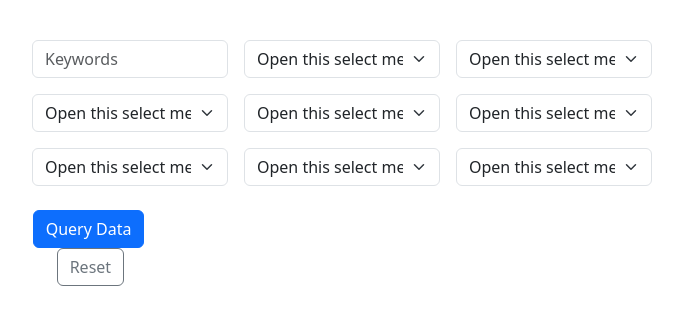
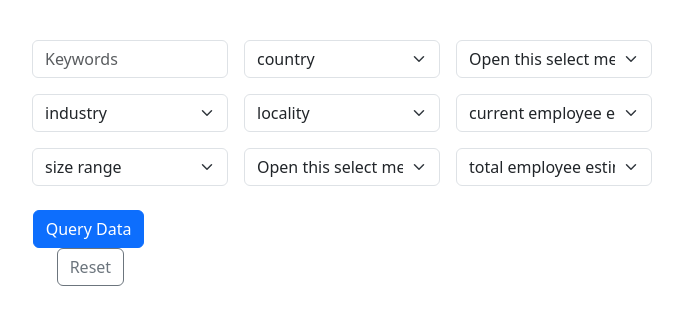
Before and after one commit to sagarpayghan/catalyst, a Django app: page /querydata/ in a window 1280 px wide. Shown: the part 56-381 px from the top of the page, without its empty margins (86-769 px from the left). Run offline with Django 4.2, Linux system fonts and the light colour scheme; the visitor is signed in with stand-in values (Sample User, id 1); some libraries are stand-ins or nearby versions.

Commit message:
Update querydata.html

```diff
--- a/catalyst_count/catalyst_count_app/templates/catalyst_count_app/querydata.html
+++ b/catalyst_count/catalyst_count_app/templates/catalyst_count_app/querydata.html
@@ -17,13 +17,13 @@
                     <input type="text" class="form-control" id="exampleFormControlInput1" placeholder="Keywords">
                 </div>
                 <select class="form-select  my-3" aria-label="Default select example">
-                  <option selected>Open this select menu</option>
+                  <option selected>industry</option>
                   <option value="1">One</option>
                   <option value="2">Two</option>
                   <option value="3">Three</option>
                 </select>
                 <select class="form-select  my-3" aria-label="Default select example">
-                  <option selected>Open this select menu</option>
+                  <option selected>size range</option>
                   <option value="1">One</option>
                   <option value="2">Two</option>
                   <option value="3">Three</option>
@@ -31,13 +31,13 @@
             </div>
             <div class="col-sm-2">
               <select class="form-select  my-3" aria-label="Default select example">
-                <option selected>Open this select menu</option>
+                <option selected>country</option>
                 <option value="1">One</option>
                 <option value="2">Two</option>
                 <option value="3">Three</option>
               </select>
               <select class="form-select  my-3" aria-label="Default select example">
-                <option selected>Open this select menu</option>
+                <option selected>locality</option>
                 <option value="1">One</option>
                 <option value="2">Two</option>
                 <option value="3">Three</option>
@@ -57,13 +57,13 @@
               <option value="3">Three</option>
             </select>
             <select class="form-select my-3" aria-label="Default select example">
-              <option selected>Open this select menu</option>
+              <option selected>current employee estimate</option>
               <option value="1">One</option>
               <option value="2">Two</option>
               <option value="3">Three</option>
             </select>
             <select class="form-select my-3" aria-label="Default select example">
-              <option selected>Open this select menu</option>
+              <option selected>total employee estimate</option>
               <option value="1">One</option>
               <option value="2">Two</option>
               <option value="3">Three</option>
```
